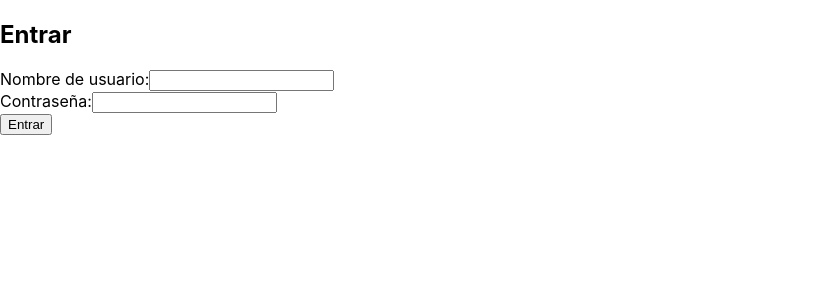
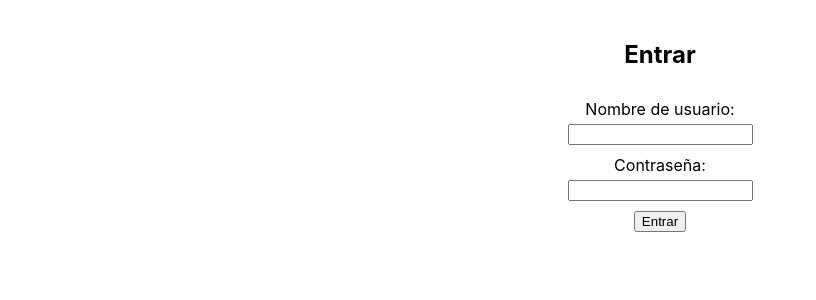
Before and after one commit to MabelBlanco/nodepop-react, a React (Create React App) app: page /login in a window 1280 px wide. Shown: the top 300 px of the page, without its empty margins (0-816 px from the left). Built offline with nearby package versions, Linux system fonts and the light colour scheme.

Commit message:
Connect with nodepop-api & continue with LoginPage

```diff
--- a/src/api/axiosClient.js
+++ b/src/api/axiosClient.js
@@ -1,12 +1,17 @@
-import axios from 'axios';
+import axios from "axios";
 
-export const client = axios.create ({
-    baseURL: process.env.REACT_APP_API_BASE_URL
-})
+export const client = axios.create({
+  baseURL: process.env.REACT_APP_API_BASE_URL,
+});
 
-client.interceptors.response.use((response) => {
-    return response.data
-},
-(error) => {
-    return Promise.reject (error)
-})
+client.interceptors.response.use(
+  (response) => {
+    return response.data;
+  },
+  (error) => {
+    return Promise.reject(error);
+  }
+);
+
+export const setAuthorizationHeader = (accessToken) =>
+  (client.defaults.headers.common["Authorization"] = `Bearer ${accessToken}`);
--- a/src/api/endpoints.js
+++ b/src/api/endpoints.js
@@ -1,3 +1,4 @@
 export const endpoints = {
-    advertisements: '/api/advertisements'
-}
+  advertisements: "/api/v1/adverts",
+  login: "/api/auth/login",
+};
--- a/src/components/loginPage/LoginPage.js
+++ b/src/components/loginPage/LoginPage.js
@@ -1,18 +1,56 @@
+import { useState } from "react";
+import { useLocation, useNavigate } from "react-router-dom";
+import "./loginPage.css";
+import { loginToApi } from "./loginPageModel";
+
 export function LoginPage() {
+  const [emailValue, setEmailValue] = useState("");
+  const [passwordValue, setPasswordValue] = useState("");
+  const [error, setError] = useState(false);
+
+  const navigate = useNavigate();
+  const location = useLocation();
+
+  const submitEvent = async (event) => {
+    event.preventDefault();
+
+    try {
+      await loginToApi(emailValue, passwordValue);
+
+      const to = location.state?.from?.pathname || "/";
+      navigate(to);
+    } catch (error) {
+      setError(error);
+    }
+  };
+
   return (
-    <form className="login-register" id="login">
+    <form id="login" onSubmit={submitEvent}>
       <h2>Entrar</h2>
-      <div className="usernameContainer">
-        <label htmlFor="loginUsername">Nombre de usuario:</label>
-        <input type="text" name="loginUsername" id="loginUsername" />
+      <div className="emailContainer">
+        <label htmlFor="loginEmail">Nombre de usuario:</label>
+        <input
+          value={emailValue}
+          type="text"
+          name="loginEmail"
+          id="loginEmail"
+          onChange={(event) => setEmailValue(event.target.value)}
+        />
       </div>
       <div className="passwordContainer">
         <label htmlFor="loginPassword">Contraseña:</label>
-        <input type="password" name="loginPassword" id="loginPassword" />
+        <input
+          value={passwordValue}
+          type="password"
+          name="loginPassword"
+          id="loginPassword"
+          onChange={(event) => setPasswordValue(event.target.value)}
+        />
       </div>
       <button type="submit" form="login">
         Entrar
       </button>
+      <div>{error}</div>
     </form>
   );
 }
--- /dev/null
+++ b/src/components/loginPage/loginPage.css
@@ -0,0 +1,35 @@
+#login {
+  display: flex;
+  flex-direction: column;
+  align-items: center;
+  width: 100%;
+  margin: 20px;
+}
+
+.emailContainer {
+  display: flex;
+  flex-direction: column;
+  align-items: center;
+  width: 40%;
+}
+
+.passwordContainer {
+  display: flex;
+  flex-direction: column;
+  align-items: center;
+  width: 40%;
+}
+
+.emailContainer > label {
+  margin: 10px;
+  margin-bottom: 5px;
+}
+
+.passwordContainer > label {
+  margin: 10px;
+  margin-bottom: 5px;
+}
+
+#login > button {
+  margin: 10px;
+}
--- /dev/null
+++ b/src/components/loginPage/loginPageModel.js
@@ -0,0 +1,22 @@
+import { client, setAuthorizationHeader } from "../../api/axiosClient";
+import { endpoints } from "../../api/endpoints";
+import storage from "../../utils/storage";
+
+export async function loginToApi(email, password) {
+  try {
+    const token = await client.post(endpoints.login, { email, password });
+
+    setAuthorizationHeader(token);
+    storage.set("token", token);
+
+    return true;
+  } catch (error) {
+    if (error.response.status === 401) {
+      return Promise.reject(
+        "El email o la contraseña no son correctos, inténtelo de nuevo"
+      );
+    }
+    console.log(error);
+    return false;
+  }
+}
--- /dev/null
+++ b/src/utils/storage.js
@@ -0,0 +1,23 @@
+const storage = {
+  get(key) {
+    const value = localStorage.getItem(key);
+    if (!value) {
+      return null;
+    }
+    return JSON.parse(value);
+  },
+
+  set(key, value) {
+    localStorage.setItem(key, JSON.stringify(value));
+  },
+
+  remove(key) {
+    localStorage.removeItem(key);
+  },
+
+  clear() {
+    localStorage.clear();
+  },
+};
+
+export default storage;
```
Also changed, not shown: 1 other file (tests, documents, lock files or other folders).
